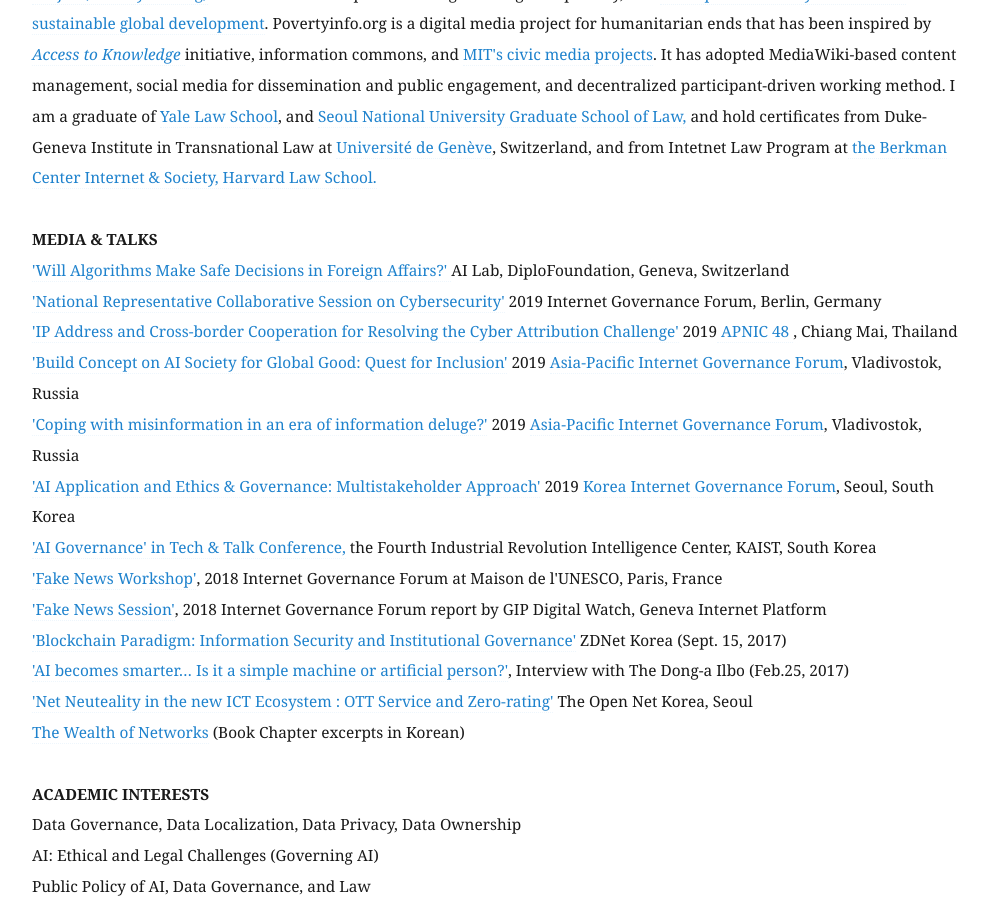
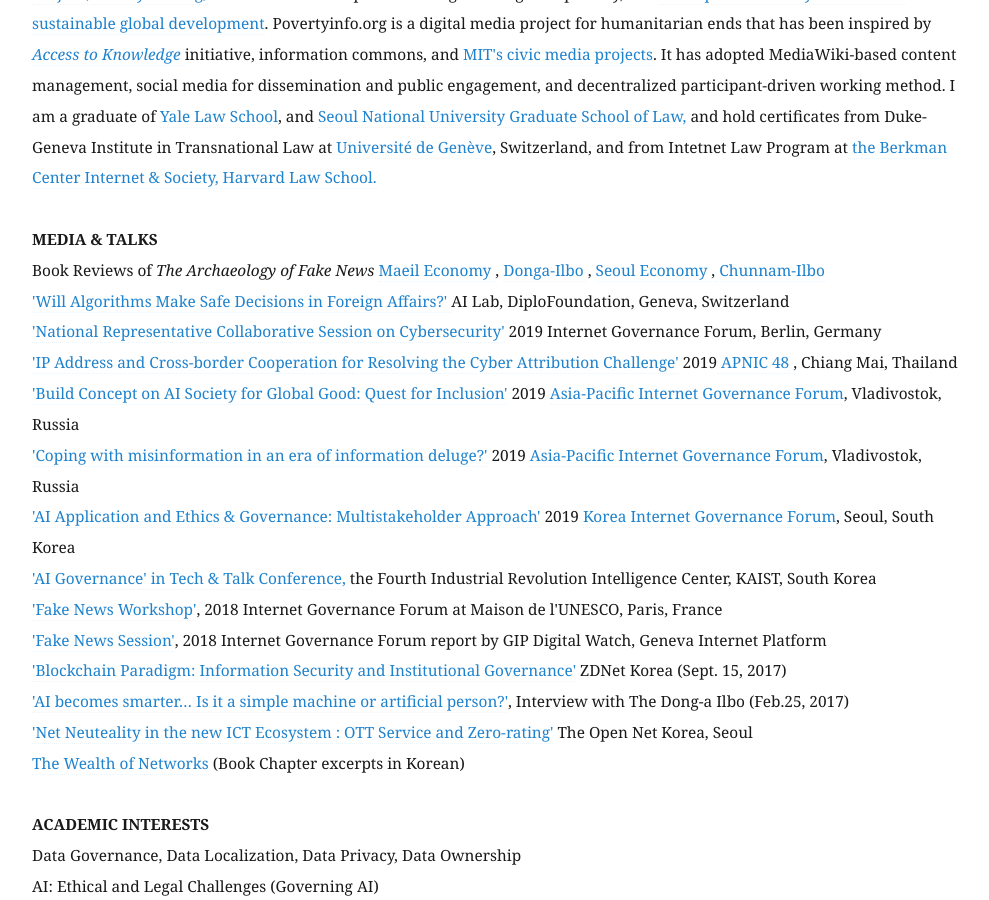
Before and after one commit to eunchangchoi/eunchangchoi.github.io, a Jekyll site: the page built from index.md, in a window 1280 px wide and 900 px high, scrolled down 1741 px. Shown: the whole window, without its empty margins (68-1057 px from the left). Built offline with Jekyll 4.4.1, drawn with Linux system fonts in a browser that asks for light colours.

Commit message:
Update index.md

```diff
--- a/index.md
+++ b/index.md
@@ -13,8 +13,8 @@
 <div>
  <a href="https://mitpress.mit.edu/books/memes-digital-culture"><img style="vertical-align:top;height:200px;width:130px;" src="images/book1.png"></a>
  <a href="http://www.benkler.org/Benkler_Wealth_Of_Networks.pdf"><img style="vertical-align:top;height:200px;width:130px;" src="images/book2.jpg"></a>
- <a href="http://www.kyobobook.co.kr/product/detailViewKor.laf?ejkGb=KOR&mallGb=KOR&barcode=9788946062726&orderClick=LAH&Kc="><img style="vertical-align:top;height:200px;width:130px;" src="images/book3.jpg"></a>
- <a href="http://www.kyobobook.co.kr/product/detailViewKor.laf?barcode=9791130437002&orderClick=357"><img style="vertical-align:top;height:200px;width:130px;" src="images/book4.jpg"></a> <a href="http://www.kyobobook.co.kr/product/detailViewKor.laf?ejkGb=KOR&mallGb=KOR&barcode=9788964361436&orderClick=LAH&Kc="><img style="vertical-align:top;height:200px;width:130px;" src="images/book5.jpg"> </a>
+ <a href="http://www.kyobobook.co.kr/product/detailViewKor.laf?ejkGb=KOR&mallGb=KOR&barcode=9788946062726&orderClick=LAH&Kc="><img style="vertical-align:top;height:200px;width:150px;" src="images/book3.jpg"></a>
+ <a href="http://www.kyobobook.co.kr/product/detailViewKor.laf?barcode=9791130437002&orderClick=357"><img style="vertical-align:top;height:200px;width:130px;" src="images/book4.jpg"></a> <a href="http://www.kyobobook.co.kr/product/detailViewKor.laf?ejkGb=KOR&mallGb=KOR&barcode=9788964361436&orderClick=LAH&Kc="><img style="vertical-align:top;height:200px;width:150px;" src="images/book5.jpg"> </a>
   <a href="https://www.aladin.co.kr/shop/wproduct.aspx?ItemId=231787627"><img style="vertical-align:top;height:200px;width:150px;" src="images/book6.png"></a>
  <br>
  <br>
@@ -27,7 +27,7 @@
    <br>
 
  <strong> MEDIA & TALKS </strong> <br>
-
+ Book Reviews of <i>The Archaeology of Fake News</i> <a href="https://www.mk.co.kr/news/culture/view/2020/02/155878"> Maeil Economy </a>, <a href="http://www.donga.com/news/article/all/20200216/99724450/1"> Donga-Ilbo </a>, <a href="https://www.sedaily.com/NewsVIew/1YYX4ZYYI0"> Seoul Economy </a>,<a href="https://jnilbo.com/2020/02/20/2020022015101829561"> Chunnam-Ilbo </a> <br>
  <a href="https://www.diplomacy.edu/blog/will-algorithms-make-safe-decisions-foreign-affairs"> 'Will Algorithms Make Safe Decisions in Foreign Affairs?' </a> AI Lab, DiploFoundation, Geneva, Switzerland <br>
 <a href="https://www.youtube.com/watch?v=nsZJaB3fx0E&feature=youtu.be&t=1689">'National Representative Collaborative Session on Cybersecurity'</a> 2019 Internet Governance Forum, Berlin, Germany <br>
 <a href="https://youtu.be/uRsC_ypHGCg?t=1336">'IP Address and Cross-border Cooperation for Resolving the Cyber Attribution Challenge'</a> 2019<a href="https://conference.apnic.net/48/program/schedule/#/day/6/cooperation-sig"> APNIC 48 </a>, Chiang Mai, Thailand<br>
```
